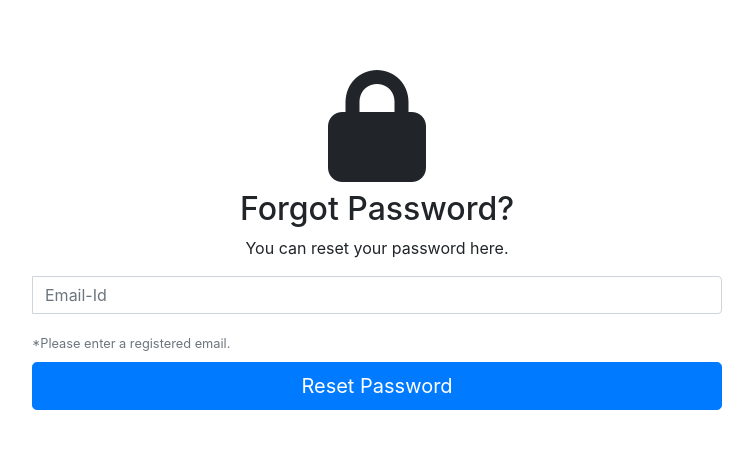
After one commit to mshazman/feedX, a Django app: page /reset-password in a window 1280 px wide. The commit adds this page. Shown: the top 449 px of the page, without its empty margins (248-1001 px from the left). Run offline with Django 3.2, Linux system fonts and the light colour scheme; some libraries are stand-ins or nearby versions.

Commit message:
Reset password of registered users

```diff
--- a/feedX/urls.py
+++ b/feedX/urls.py
@@ -16,12 +16,14 @@ from django.contrib import admin
 from django.conf.urls import handler500,handler404
 from django.urls import path, include
 from user import views as user_views
+# from django.contrib.auth.views import password_reset, password_reset_done
+
 urlpatterns = [
     path('',include('user.urls')),
     path('quiz/', include('quiz.urls')),
     path('user/',include('user.urls')),
     path('admin/', admin.site.urls),
-    path('updateserver/', user_views.pull_url)
+    path('updateserver/', user_views.pull_url),
 ]
 handler404 = user_views.handler404
 handler500 = user_views.handler500
--- a/user/forms.py
+++ b/user/forms.py
@@ -1,6 +1,6 @@
 from django import forms
 from django.contrib.auth.models import User
-from django.contrib.auth.forms import UserCreationForm, AuthenticationForm
+from django.contrib.auth.forms import UserCreationForm, AuthenticationForm, PasswordResetForm, SetPasswordForm
 
 
 class UserRegistrationForm(UserCreationForm):
@@ -32,3 +32,14 @@ class UserLoginForm(AuthenticationForm):
         super(UserLoginForm, self).__init__(*args, **kwargs)
         self.fields['username'].widget.attrs.update({'class':"form-control", 'placeholder':'Username', 'id':'inputEmail'})
         self.fields['password'].widget.attrs.update({'class':"form-control", 'placeholder':"Password", 'id':'inputPassword'})
+
+class UserPasswordResetForm(PasswordResetForm):
+    def __init__(self, *args, **kwargs):
+        super(PasswordResetForm, self).__init__(*args, **kwargs)
+        self.fields['email'].widget.attrs.update({'class':"form-control", 'placeholder':"Email-Id"})
+
+class UserSetNewPassword(SetPasswordForm):
+    def __init__(self, *args, **kwargs):
+        super(SetPasswordForm, self).__init__(*args, **kwargs)
+        self.fields['new_password1'].widget.attrs.update({'class':"form-control", 'placeholder':"New Password"})
+        self.fields['new_password2'].widget.attrs.update({'class':"form-control", 'placeholder':"Confirm Password"})
--- a/user/static/user/dashboard.js
+++ b/user/static/user/dashboard.js
@@ -110,7 +110,7 @@ const choiceSubmission = (quiz_id, option_and_answer) => {
     if (i == choices.length - 1) {
       fetch(`http://${host}/quiz/api/choices/`, {
         method: "POST",
-        body: JSON.stringify(question),
+        body: JSON.stringify(data),
         headers: {
           "Content-Type": "application/json; charset=UTF-8",
           Accept: "application/json"
--- a/user/static/user/user.css
+++ b/user/static/user/user.css
@@ -116,6 +116,9 @@
   background: #cb5fbd;
   cursor: pointer;
 }
+.form-gap{
+  padding-top:6rem
+}
 
 /* media queries */
 @media only screen and (min-device-width: 320px) and (max-device-height: 568px) and (orientation: portrait) and (-webkit-device-pixel-ratio: 2) {
--- a/user/templates/user/login.html
+++ b/user/templates/user/login.html
@@ -59,7 +59,8 @@
                                     </small>
                                 </div>
                                 <div class="text-center">
-                                    <a class="small" href="#">Forgot
+                                    <a class="small"
+                                        href="{% url 'password_reset' %}">Forgot
                                         password?</a>
                                 </div>
                             </form>
--- /dev/null
+++ b/user/templates/user/password_reset.html
@@ -0,0 +1,60 @@
+{% extends 'base.html' %}
+{% block content %}
+<div class="form-gap" style="padding-top:70px"></div>
+<div class="container">
+    <div class="row col-md-12">
+        <div class="col-md-2"></div>
+        <div class="col-md-8 col-md-offset-4">
+            <div class="panel panel-default">
+                <div class="panel-body reset-form">
+                    <div>
+                        <h3 class="text-center"><i class="fa fa-lock fa-4x"></i>
+                        </h3>
+                        <h2 class="text-center">Forgot Password?</h2>
+                        <p class="text-center">You can reset your password here.
+                        </p>
+                        <div class="panel-body">
+
+                            <form id="register-form" role="form"
+                                autocomplete="off" class="form" method="POST">
+                                {% if form.errors %}
+                                {% for field in form %}
+                                {% for error in field.errors %}
+                                <div class="alert alert-danger">
+                                    <strong>{{ error|escape }}</strong>
+                                </div>
+                                {% endfor %}
+                                {% endfor %}
+                                {% for error in form.non_field_errors %}
+                                <div class="alert alert-danger">
+                                    <strong>{{ error|escape }}</strong>
+                                </div>
+                                {% endfor %}
+                                {% endif %}
+                                {%csrf_token%}
+                                <div class="form-group">
+                                    <div class="input-group">
+                                        <span class="input-group-addon"><i
+                                                class="glyphicon glyphicon-envelope color-blue"></i></span>
+                                        {{form.email}}
+                                    </div>
+                                </div>
+                                <small class="text-muted mb-2">
+                                    *Please enter a registered email.
+                                </small>
+                                <div class="form-group mt-2">
+                                    <input name="recover-submit"
+                                        class="btn btn-lg btn-primary btn-block"
+                                        value="Reset Password" type="submit">
+                                </div>
+                                <input type="hidden" class="hide" name="token"
+                                    id="token" value="">
+                            </form>
+                        </div>
+                    </div>
+                </div>
+            </div>
+        </div>
+    </div>
+</div>
+{% endblock %}
--- /dev/null
+++ b/user/templates/user/password_reset_done.html
@@ -0,0 +1,6 @@
+{% extends 'base.html' %}
+{% block content %}
+<div class="alert alert-info">
+    An email has been sent with instructions to reset your password!
+</div>
+{% endblock  %}
--- a/user/urls.py
+++ b/user/urls.py
@@ -1,6 +1,6 @@
 from django.urls import path,include
 from . import views as user_views
-
+from django.contrib.auth import views as auth_views
 
 name = 'user'
 urlpatterns = [
@@ -9,6 +9,13 @@ urlpatterns = [
     path('login/', user_views.UserLoginView.as_view(), name='login'),
     path('logout/', user_views.UserLogoutView.as_view(), name='logout'),
     path('dashboard/', user_views.dashboard, name='dashboard'),
+    path('reset-password',user_views.UserPasswordResetView.as_view(),name='password_reset'),
+    path('reset-password/done/',user_views.UserPasswordResetDoneView.as_view(),name='password_reset_done'),
+    path('reset-password/done/',auth_views.PasswordResetDoneView.as_view(template_name='user/password_reset_done.html'),name='password_reset_done'),
+    path('password-reset-confirm/<uidb64>/<token>/',auth_views.PasswordResetConfirmView.as_view(template_name='user/password_reset_confirm.html'),name='password_reset_confirm'),
+    path('password-reset-complete/',auth_views.PasswordResetCompleteView.as_view(template_name='user/password_reset_complete.html'),
+    name='password_reset_complete'),
+    path('email',user_views.email,name='email'),
     path('file/<str:filename>/<str:id>/<str:hex>',user_views.test),
     path('file/<str:filename>/<str:id>',user_views.test),
     path('file/<str:filename>',user_views.test),
--- a/user/views.py
+++ b/user/views.py
@@ -1,7 +1,8 @@
 import os
-from django.shortcuts import render
-from .forms import UserRegistrationForm, UserLoginForm
-from django.contrib.auth.views import LoginView, LogoutView
+from django.shortcuts import render, redirect
+from .forms import UserRegistrationForm, UserLoginForm, UserPasswordResetForm, UserSetNewPassword
+from django.contrib.auth.forms import PasswordResetForm, SetPasswordForm
+from django.contrib.auth.views import LoginView, LogoutView, PasswordResetView, PasswordResetDoneView, PasswordResetConfirmView
 from django.views.generic import CreateView
 from django.urls import reverse_lazy
 from django.contrib.messages.views import SuccessMessageMixin
@@ -9,6 +10,17 @@ from quiz.models import Quiz
 from django.http import JsonResponse
 from django.contrib.admin.views.decorators import staff_member_required
 from scripts import git_pull
+from django.core.mail import send_mail
+from django.conf import settings
+
+
+def email(request):
+    subject = 'Thank you for registering to our site'
+    message = ' it  means a world to us '
+    email_from = settings.EMAIL_HOST_USER
+    recipient_list = ['pshubham380@gmail.com',]
+    send_mail( subject, message, email_from, recipient_list )
+    return redirect('dashboard')
 
 
 @staff_member_required
@@ -32,6 +44,16 @@ class UserLoginView(LoginView):
     authentication_form = UserLoginForm
     redirect_authenticated_user = True
 
+class UserPasswordResetView(PasswordResetView):
+    form_class = UserPasswordResetForm
+    template_name = 'user/password_reset.html'
+
+class UserPasswordResetDoneView(PasswordResetDoneView):
+    template_name = 'user/password_reset_done.html'
+
+class UserPasswordResetConfirmView(PasswordResetConfirmView):
+    form_class = SetPasswordForm
+    template_name = 'user/password_reset_confirm.html'
 
 class UserLogoutView(LogoutView):
     next_page = '/'
```
Also changed, not shown: feedX/settings.py (+7 -0 lines), user/templates/user/password_reset_complete.html (added, +9 -0 lines), user/templates/user/password_reset_confirm.html (added, +36 -0 lines).
